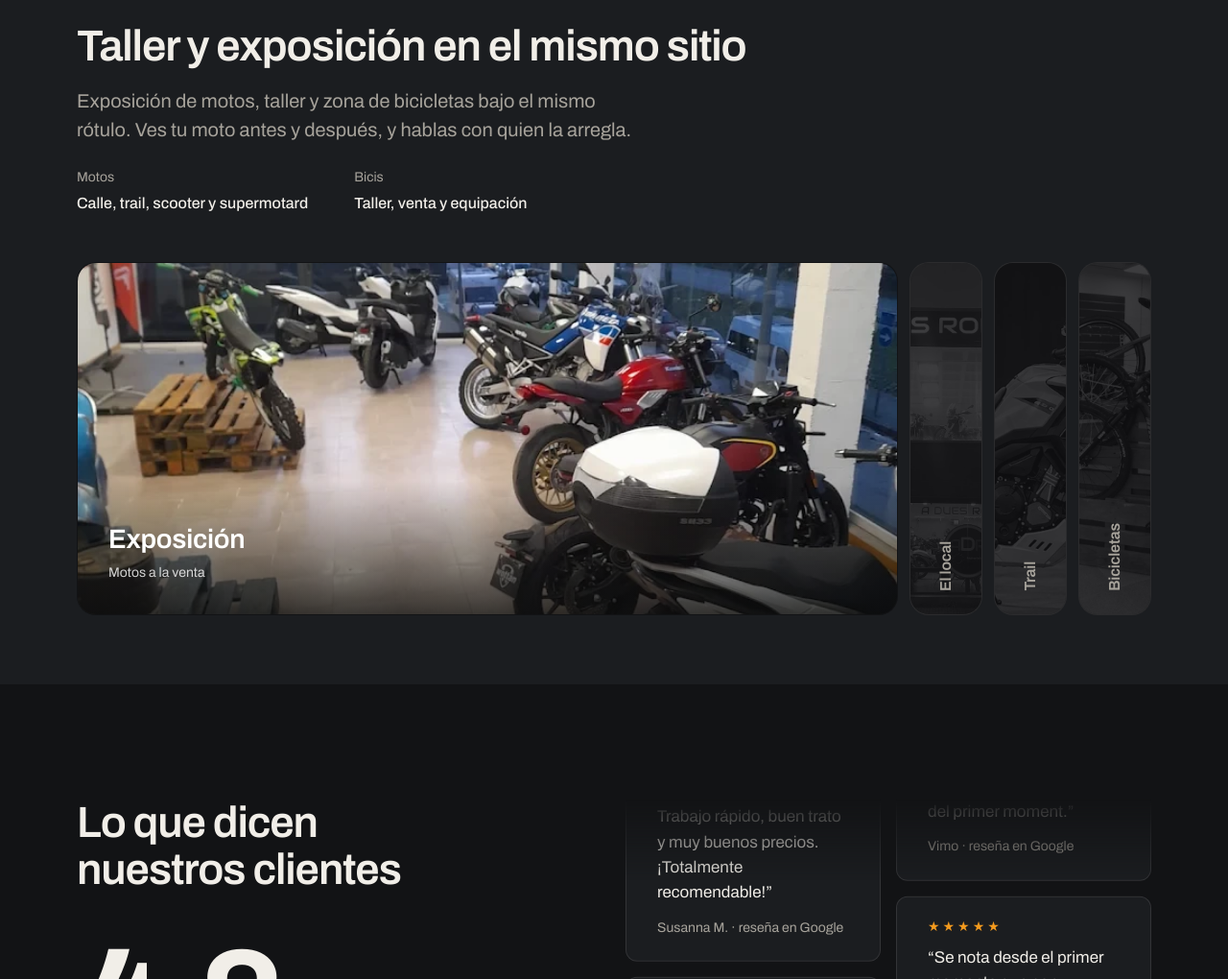
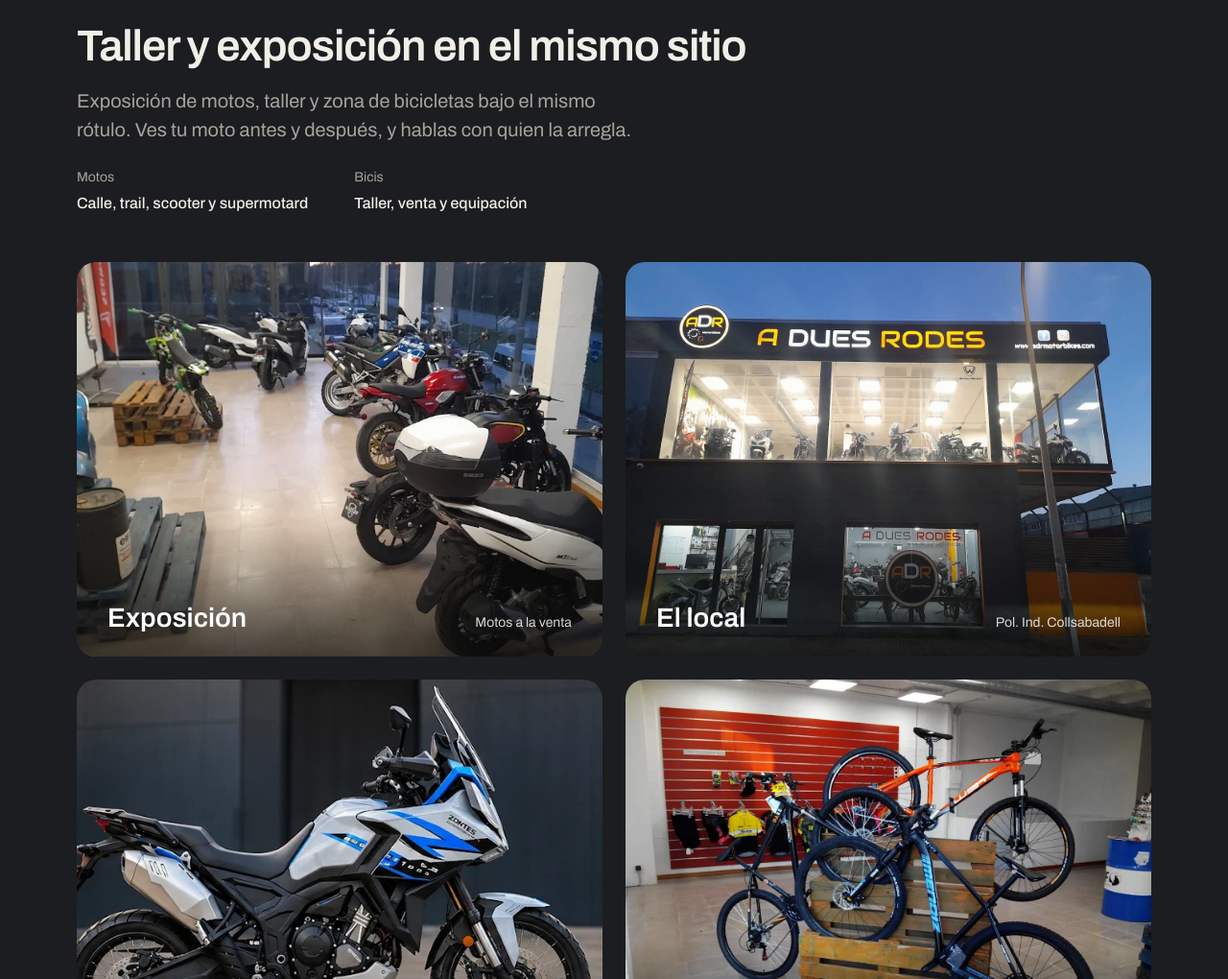
Before and after one commit to tidytech-es/adr-motorbikes, a plain HTML site: page index.html in a window 1280 px wide. Shown: the part 1780-2800 px from the top of the page at 96% size. Drawn offline with Linux system fonts and the light colour scheme.

Commit message:
Taller: cuadrícula 2x2 en lugar de la galería desplegable
La galería desplegable mostraba las fotos cerradas como tiras y recortaba
la abierta. Ahora las cuatro fotos (exposición, local, trail, bicis) se ven
casi enteras en 4:3, con su etiqueta al pie y zoom suave al pasar el ratón.

Co-Authored-By: Claude Opus 5.5 <noreply@anthropic.com>

```diff
--- a/assets/adr.css
+++ b/assets/adr.css
@@ -327,75 +327,31 @@ html.adr-js [data-reveal] { transition-delay: var(--d, 0ms); }
 
 
 /* =====================================================================
-   GALERÍA QUE SE EXPANDE (Taller)
-   Portada de "Hover Expand Gallery" (21st.dev · kedhareswer) a CSS propio.
-   Anima flex-grow (escritorio) / alto de la imagen (acordeón móvil),
-   curva tipo cajón iOS, 560 ms. Sin animación con reduced-motion.
+   GALERÍA DEL TALLER: cuadrícula 2x2 en 4:3
+   (sustituye a la galería desplegable, que recortaba las fotos en tiras)
    ===================================================================== */
-.hx {
-  --hx-rail: 76px; --hx-t: 560ms; --hx-ease: cubic-bezier(0.32, 0.72, 0, 1);
-  list-style: none; margin: 0; padding: 0;
-  display: flex; gap: var(--s-3);
-  height: clamp(300px, calc(var(--screen) - 240px), 500px);
+.gal { display: grid; grid-template-columns: repeat(2, minmax(0, 1fr)); gap: var(--gutter); }
+.gal__item {
+  position: relative; margin: 0; aspect-ratio: 4 / 3; overflow: clip;
+  border-radius: var(--r-lg); background: var(--p-bg);
 }
-.hx__item {
-  flex: 0 0 var(--hx-rail); min-width: 0;
-  border-radius: var(--r-lg); overflow: clip; background: var(--p-bg);
-  border: 1px solid var(--line);
-  transition: flex-grow var(--hx-t) var(--hx-ease), flex-basis var(--hx-t) var(--hx-ease), border-color 200ms ease;
+.gal__item img { position: absolute; inset: 0; width: 100%; height: 100%; object-fit: cover; transition: transform 700ms var(--ease-out); }
+.gal__item::after { content: ""; position: absolute; inset: 0; pointer-events: none;
+  background: linear-gradient(0deg, rgb(10 11 12 / .72) 0%, rgb(10 11 12 / 0) 34%); }
+.gal__label {
+  position: absolute; left: 0; right: 0; bottom: 0; z-index: 1;
+  display: flex; align-items: baseline; justify-content: space-between; gap: var(--s-4);
+  padding: var(--s-5) var(--s-6); color: #fff;
 }
-.hx__item.is-active { flex: 1 1 0; border-color: transparent; }
-.hx__btn {
-  position: relative; display: block; width: 100%; height: 100%;
-  padding: 0; border: 0; background: none; color: inherit; font: inherit; text-align: left; cursor: pointer;
-}
-.hx__btn:focus-visible { outline: 2px solid var(--p-accent); outline-offset: -2px; border-radius: var(--r-lg); }
-.hx__img { position: absolute; inset: 0; opacity: 0; transition: opacity var(--hx-t) var(--hx-ease); }
-.hx__img img { width: 100%; height: 100%; object-fit: cover; transform: scale(1.06); transition: transform 900ms var(--ease-out); }
-.hx__item.is-active .hx__img { opacity: 1; }
-@media (min-width: 640px) {
-  .hx__item:not(.is-active) .hx__img { opacity: .28; filter: grayscale(1); transition: opacity var(--hx-t) var(--hx-ease), filter 300ms ease; }
-  .hx__item:not(.is-active):hover .hx__img { opacity: .5; }
-  .hx__item:not(.is-active) .hx__img::after { background: rgb(10 11 12 / .35); }
-}
-.hx__item.is-active .hx__img img { transform: scale(1); }
-/* Sombra inferior solo en el panel abierto, para que la etiqueta lea sobre la foto */
-.hx__img::after { content: ""; position: absolute; inset: 0; background: linear-gradient(0deg, rgb(10 11 12 / .78) 0%, rgb(10 11 12 / 0) 38%); }
-
-/* Etiqueta: vertical en los carriles cerrados, horizontal abajo en el abierto */
-.hx__label {
-  position: absolute; inset: 0; display: flex; flex-direction: column; justify-content: flex-end; align-items: center;
-  padding: var(--s-5) 0; gap: var(--s-2); color: var(--p-muted);
-  transition: color 200ms ease;
-}
-.hx__title { writing-mode: vertical-rl; transform: rotate(180deg); white-space: nowrap; font-weight: 600; font-size: var(--t-body); letter-spacing: -0.01em; }
-.hx__meta { display: none; }
-.hx__item:not(.is-active):hover .hx__label { color: var(--p-ink); }
-.hx__item:not(.is-active):hover { border-color: color-mix(in oklab, var(--p-accent) 50%, transparent); }
-.hx__item.is-active .hx__label { align-items: flex-start; padding: var(--s-6); color: #fff; }
-.hx__item.is-active .hx__title { writing-mode: horizontal-tb; transform: none; font: 600 var(--t-h3)/1.1 var(--font-display); font-stretch: 112%; }
-.hx__item.is-active .hx__meta { display: block; font-size: var(--t-small); color: rgb(255 255 255 / .8); }
-
-@media (min-width: 640px) and (max-width: 1023px) { .hx { height: 430px; } }
+.gal__title { font: 600 var(--t-h3)/1.1 var(--font-display); font-stretch: 112%; }
+.gal__meta { font-size: var(--t-small); color: rgb(255 255 255 / .82); }
+@media (hover: hover) and (pointer: fine) { .gal__item:hover img { transform: scale(1.03); } }
+#taller { --h: 2; }   /* escritorio: dos pantallas (titular + cuadrícula 2x2) */
 @media (max-width: 639px) {
-  /* acordeón vertical: filas de 56px, la activa muestra su foto */
-  .hx { flex-direction: column; height: auto; gap: var(--s-2); }
-  .hx__item, .hx__item.is-active { flex: none; }
-  .hx__btn { height: auto; min-height: 56px; }
-  .hx__img { position: relative; display: block; height: 0; transition: height var(--hx-t) var(--hx-ease), opacity var(--hx-t) var(--hx-ease); }
-  /* en el teléfono no hay acordeón: las cuatro fotos a la vista, una bajo otra */
-  .hx__img, .hx__item.is-active .hx__img { height: 28svh; opacity: 1; }
-  .hx__label, .hx__item.is-active .hx__label { color: #fff; }
-  .hx__label, .hx__item.is-active .hx__label {
-    position: absolute; inset: auto 0 0 0; flex-direction: row; justify-content: space-between; align-items: center;
-    padding: 0 var(--s-5); height: 56px;
-  }
-  .hx__title, .hx__item.is-active .hx__title { writing-mode: horizontal-tb; transform: none; font: 600 var(--t-body)/1 var(--font-text); }
-  .hx__meta { display: block; font-size: var(--t-small); }
-}
-
-@media (prefers-reduced-motion: reduce) {
-  .hx__item, .hx__img, .hx__img img { transition: none; }
+  .gal { grid-template-columns: minmax(0, 1fr); gap: var(--s-3); }
+  .gal__label { padding: var(--s-4) var(--s-5); }
+  .gal__title { font-size: 20px; }
+  #taller { --hm: 2; }
 }
 
 /* =====================================================================
@@ -501,3 +457,5 @@ main > :is(section, .section) > .wrap, footer.closing > .wrap { flex: 1 0 auto;
   .hero--adr .hero__text { margin-block: auto; padding-bottom: var(--s-7); }
   .hero--adr[data-calm] .hero__facts { position: static; margin-top: 0; }
 }
+/* Tablet: con la cuadrícula 2x2 el taller cabe en una pantalla (crece si hiciera falta) */
+@media (min-width: 640px) and (max-width: 1023px) { #taller { --h: 1; } }
--- a/assets/adr.js
+++ b/assets/adr.js
@@ -128,28 +128,6 @@ abiertoAhora();
 setInterval(abiertoAhora, 60_000);
 
 // ---------------------------------------------------------------------
-// Galería que se expande (Taller). Ratón: se abre al pasar por encima.
-// Táctil y teclado: al tocar / enfocar. Solo un panel abierto.
-// ---------------------------------------------------------------------
-document.querySelectorAll('[data-hx]').forEach((list) => {
-  const items = [...list.querySelectorAll('.hx__item')];
-  const open = (item) => {
-    if (item.classList.contains('is-active')) return;
-    items.forEach((it) => {
-      const on = it === item;
-      it.classList.toggle('is-active', on);
-      it.querySelector('.hx__btn').setAttribute('aria-expanded', String(on));
-    });
-  };
-  items.forEach((item) => {
-    const btn = item.querySelector('.hx__btn');
-    btn.addEventListener('pointerenter', (e) => { if (e.pointerType === 'mouse') open(item); });
-    btn.addEventListener('focus', () => open(item));
-    btn.addEventListener('click', () => open(item));
-  });
-});
-
-// ---------------------------------------------------------------------
 // Marquesina de reseñas: duplica cada pista (copia oculta a lectores de
 // pantalla) para el bucle sin saltos. En el teléfono la única columna
 // visible recibe también las reseñas de la segunda. Botón de pausa (WCAG 2.2.2).
--- a/index.html
+++ b/index.html
@@ -44,7 +44,7 @@
   --ly-scale: 0.9;
 }
 </style>
-<link rel="stylesheet" href="assets/adr.css?v=13">
+<link rel="stylesheet" href="assets/adr.css?v=16">
 </head>
 
 <body>
@@ -178,35 +178,26 @@
         </dl>
       </div>
 
-      <!-- Galería que se expande (portada de "Hover Expand Gallery", 21st.dev · kedhareswer).
-           Escritorio: carriles verticales, el panel activo crece al pasar el ratón / foco / clic.
-           Móvil y tablet: acordeón vertical. -->
-      <ul class="hx" data-hx data-reveal>
-        <li class="hx__item is-active">
-          <button class="hx__btn" type="button" aria-expanded="true">
-            <span class="hx__img"><img src="assets/img/exposicion-interior.webp" alt="Sala de exposición luminosa con motos de calle, scooters y una moto de cross en fila junto al ventanal" width="765" height="1020" loading="lazy" decoding="async"></span>
-            <span class="hx__label"><span class="hx__title">Exposición</span><span class="hx__meta">Motos a la venta</span></span>
-          </button>
-        </li>
-        <li class="hx__item">
-          <button class="hx__btn" type="button" aria-expanded="false">
-            <span class="hx__img"><img src="assets/img/fachada-frontal.webp" alt="Fachada frontal de A Dues Rodes al anochecer, con la exposición iluminada en la primera planta" width="1360" height="1020" loading="lazy" decoding="async"></span>
-            <span class="hx__label"><span class="hx__title">El local</span><span class="hx__meta">Pol. Ind. Collsabadell</span></span>
-          </button>
-        </li>
-        <li class="hx__item">
-          <button class="hx__btn" type="button" aria-expanded="false">
-            <span class="hx__img"><img src="assets/img/trail-lateral.webp" alt="Moto trail Zontes blanca, negra y azul vista de lado" width="680" height="486" loading="lazy" decoding="async"></span>
-            <span class="hx__label"><span class="hx__title">Trail</span><span class="hx__meta">Zontes</span></span>
-          </button>
-        </li>
-        <li class="hx__item">
-          <button class="hx__btn" type="button" aria-expanded="false">
-            <span class="hx__img"><img src="assets/img/zona-bicis.webp" alt="Tres bicicletas de montaña sobre palés de madera ante un panel rojo con ropa de ciclismo" width="1360" height="1020" loading="lazy" decoding="async"></span>
-            <span class="hx__label"><span class="hx__title">Bicicletas</span><span class="hx__meta">Taller y equipación</span></span>
-          </button>
-        </li>
-      </ul>
+      <!-- Cuadrícula de fotos 2x2 (4:3): las cuatro imágenes casi enteras, sin recortes
+           fuertes. Etiqueta sobre una sombra suave al pie; zoom 1.03 al pasar el ratón. -->
+      <div class="gal">
+        <figure class="gal__item" data-reveal style="--d: 0ms">
+          <img src="assets/img/exposicion-interior.webp" alt="Sala de exposición luminosa con motos de calle, scooters y una moto de cross en fila junto al ventanal" width="765" height="1020" loading="lazy" decoding="async" style="object-position: 50% 62%">
+          <span class="gal__label"><span class="gal__title">Exposición</span><span class="gal__meta">Motos a la venta</span></span>
+        </figure>
+        <figure class="gal__item" data-reveal style="--d: 60ms">
+          <img src="assets/img/fachada-frontal.webp" alt="Fachada frontal de A Dues Rodes al anochecer, con la exposición iluminada en la primera planta" width="1360" height="1020" loading="lazy" decoding="async" style="object-position: 50% 50%">
+          <span class="gal__label"><span class="gal__title">El local</span><span class="gal__meta">Pol. Ind. Collsabadell</span></span>
+        </figure>
+        <figure class="gal__item" data-reveal style="--d: 120ms">
+          <img src="assets/img/trail-lateral.webp" alt="Moto trail Zontes blanca, negra y azul vista de lado" width="680" height="486" loading="lazy" decoding="async" style="object-position: 50% 55%">
+          <span class="gal__label"><span class="gal__title">Trail</span><span class="gal__meta">Zontes</span></span>
+        </figure>
+        <figure class="gal__item" data-reveal style="--d: 180ms">
+          <img src="assets/img/zona-bicis.webp" alt="Tres bicicletas de montaña sobre palés de madera ante un panel rojo con ropa de ciclismo" width="1360" height="1020" loading="lazy" decoding="async" style="object-position: 50% 50%">
+          <span class="gal__label"><span class="gal__title">Bicicletas</span><span class="gal__meta">Taller y equipación</span></span>
+        </figure>
+      </div>
     </div>
   </section>
 
@@ -395,6 +386,6 @@
 <script type="module" src="assets/system.js"></script>
 <script type="module" src="assets/motion/motion.js"></script>
 <script type="module" src="assets/layout/layout.js"></script>
-<script type="module" src="assets/adr.js?v=12"></script>
+<script type="module" src="assets/adr.js?v=14"></script>
 </body>
 </html>
```
